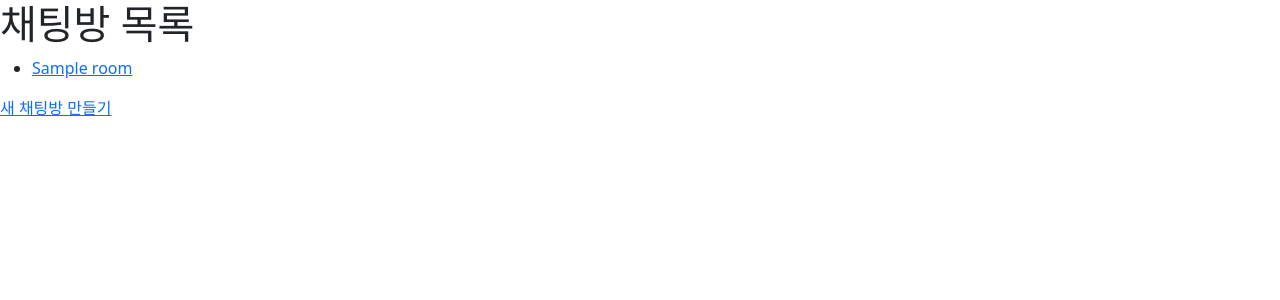
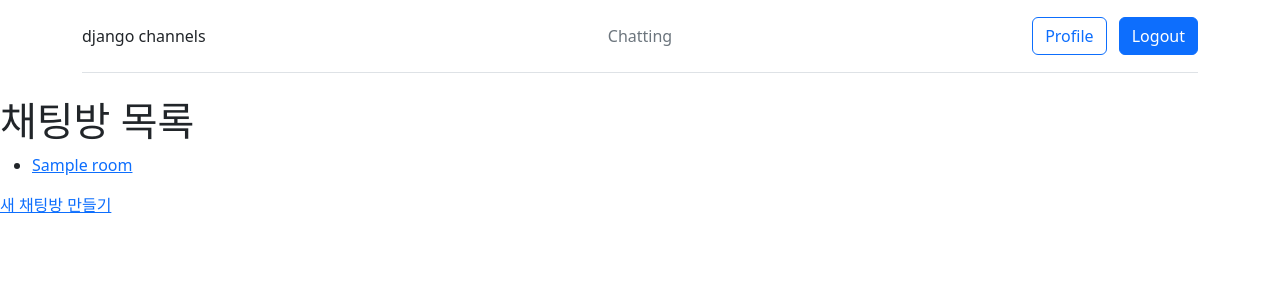
Before and after one commit to sonhaechang/askdjango_chat, a Django app: page /chat/ in a window 1280 px wide. Shown: the top 300 px of the page. Run offline with Django 4.2, Linux system fonts and the light colour scheme; tables that the repository leaves empty hold one stand-in row (values such as "Sample post"); some libraries are stand-ins or nearby versions.

Commit message:
feat: Create navbar.html
1. templates/components/navbar.html 생성 (메뉴바)
2. templates/container/base.html에 {% include 'components/navbar.html' %} 추가 및 {% bootstrap_messages %} 추가

```diff
--- /dev/null
+++ b/templates/components/navbar.html
@@ -0,0 +1,21 @@
+<div class="container">
+    <header class="d-flex flex-wrap align-items-center justify-content-center justify-content-md-between py-3 mb-4 border-bottom">
+        <a href="/" class="d-flex align-items-center col-md-3 mb-2 mb-md-0 text-dark text-decoration-none">
+            django channels
+        </a>
+
+        <ul class="nav col-12 col-md-auto mb-2 justify-content-center mb-md-0">
+            <li><a href="#" class="nav-link px-2 link-secondary">Chatting</a></li>
+        </ul>
+
+        <div class="col-md-3 text-end">
+            {% if user.is_authenticated %}
+                <button type="button" class="btn btn-outline-primary me-2">Login</button>
+                <button type="button" class="btn btn-primary">Sign-up</button>
+            {% else %}
+                <button type="button" class="btn btn-outline-primary me-2">Profile</button>
+                <button type="button" class="btn btn-primary">Logout</button>
+            {% endif %}
+        </div>
+    </header>
+</div>
--- a/templates/container/base.html
+++ b/templates/container/base.html
@@ -1,4 +1,3 @@
-
 {% load django_bootstrap5 %}
 {% load static %}
 
@@ -17,6 +16,10 @@
         <title>{% block title %}AskDjango Chant{% endblock %}</title>
     </head>
     <body>
+        {% include 'components/navbar.html' %}
+
+        {% bootstrap_messages %}
+
         <div id="main">
             {% block content %}
             {% endblock %}
```
